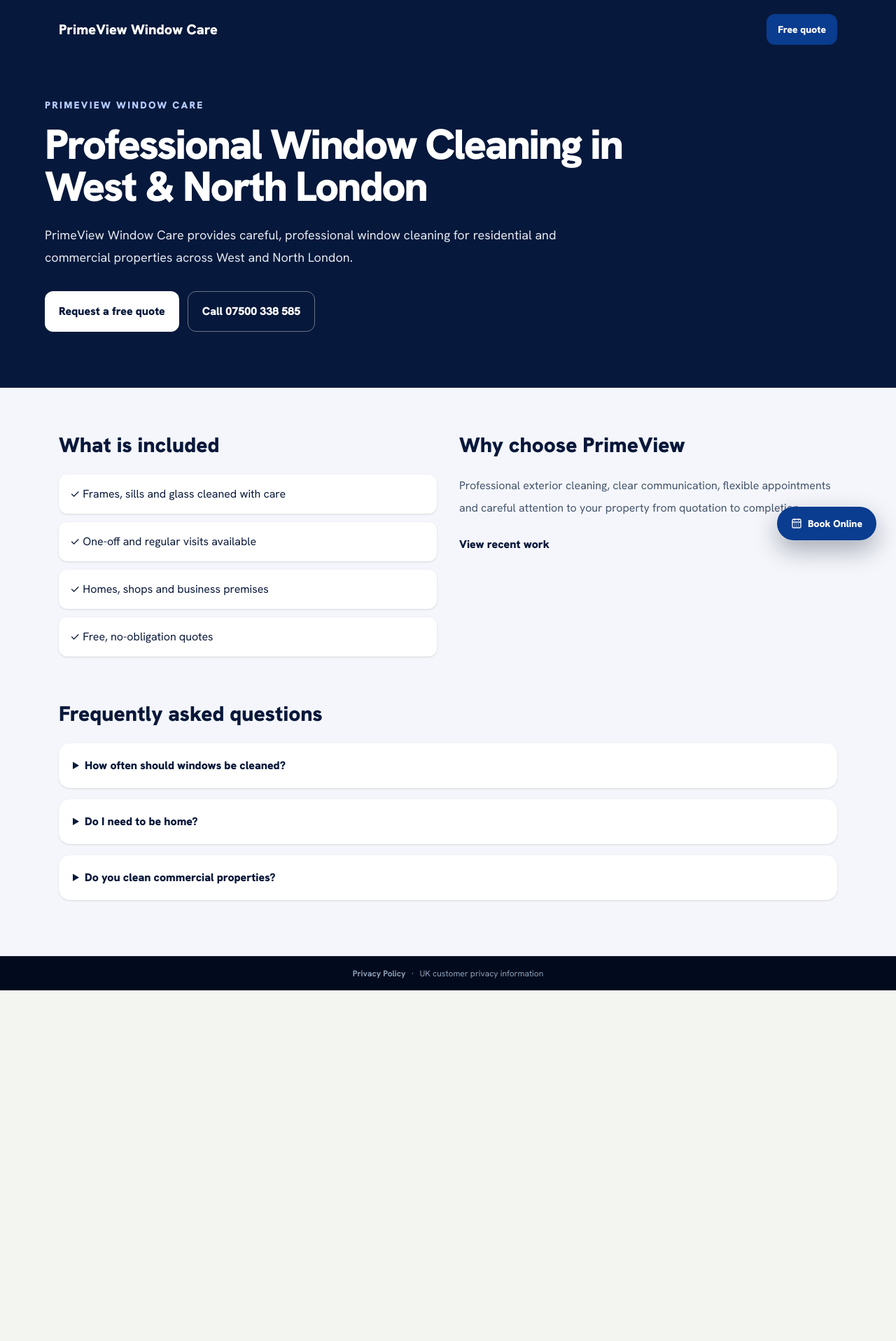
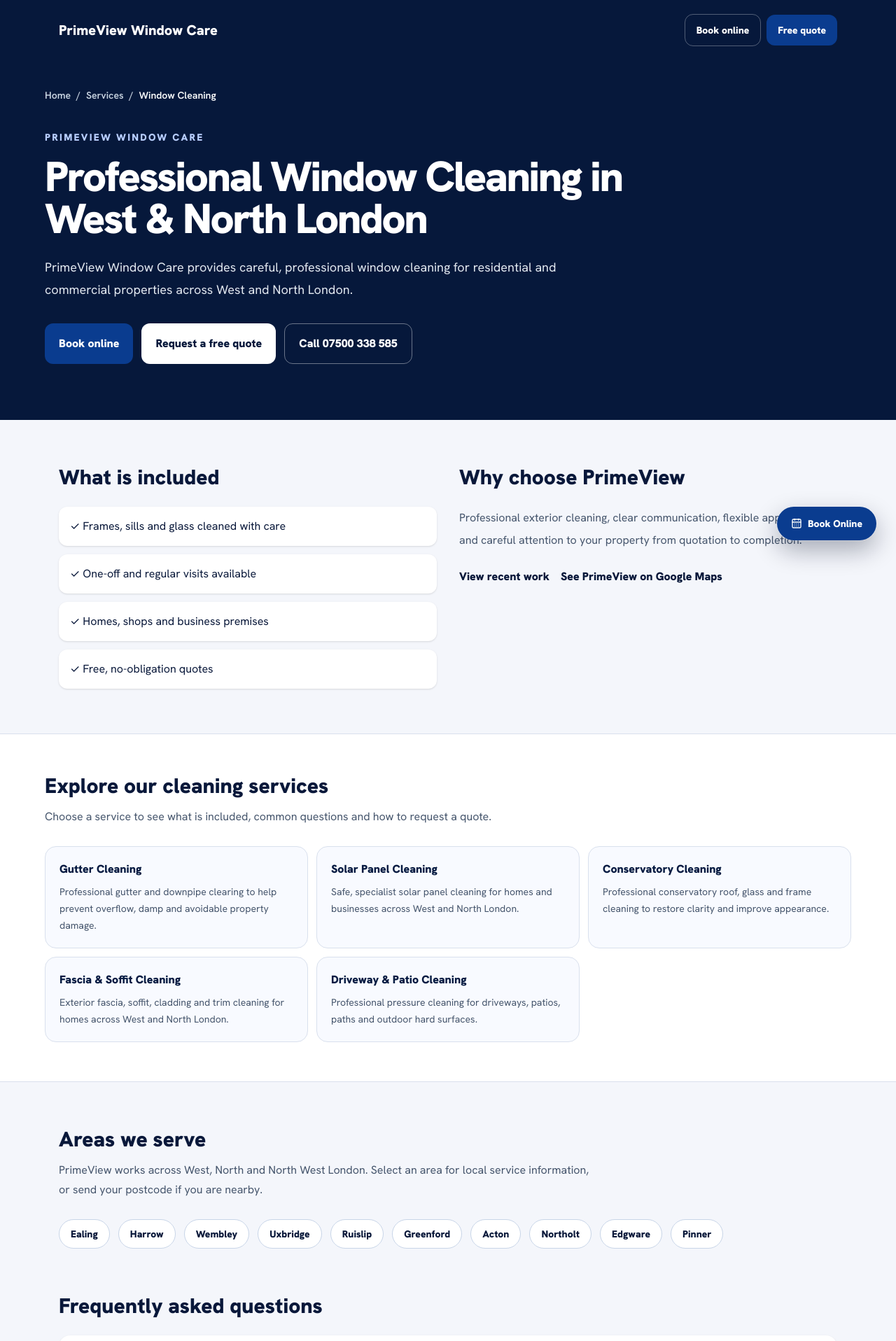
Before and after one commit to ibboabdoli-ai/Proffera, a Next.js app: page /demo/primeview/seo/window-cleaning in a window 1280 px wide. Shown: the top 1916 px of the page at 70% size. Before the commit the page ends 1415 px from the top, so only its background shows below. Built offline with nearby package versions, Linux system fonts and the light colour scheme.

Commit message:
seo: strengthen PrimeView service and area landing pages

```diff
--- a/src/app/demo/primeview/seo/[slug]/page.tsx
+++ b/src/app/demo/primeview/seo/[slug]/page.tsx
@@ -18,14 +18,46 @@ export async function generateMetadata({ params }: PageProps): Promise<Metadata>
 
   if (service) {
     const canonical = `${primeViewSite.origin}/services/${service.slug}`;
-    return { title: service.title, description: service.description, alternates: { canonical }, openGraph: { title: service.title, description: service.description, url: canonical, type: "website" } };
+    const title = `${service.name} in West & North London | PrimeView Window Care`;
+    return {
+      metadataBase: new URL(primeViewSite.origin),
+      title: { absolute: title },
+      description: service.description,
+      alternates: { canonical },
+      robots: { index: true, follow: true },
+      openGraph: {
+        title,
+        description: service.description,
+        url: canonical,
+        siteName: primeViewSite.name,
+        locale: "en_GB",
+        type: "website",
+        images: [{ url: primeViewSite.openGraphImageUrl, width: 1200, height: 630, alt: `${service.name} by PrimeView Window Care` }],
+      },
+      twitter: { card: "summary_large_image", title, description: service.description, images: [primeViewSite.openGraphImageUrl] },
+    };
   }
 
   if (area) {
-    const title = `Window & Exterior Cleaning in ${area.name} | PrimeView`;
-    const description = `Professional window, gutter, conservatory, fascia, solar panel and patio cleaning in ${area.name} and nearby ${area.region} areas.`;
+    const title = `Window Cleaning in ${area.name} | PrimeView Window Care`;
     const canonical = `${primeViewSite.origin}/areas/${area.slug}`;
-    return { title, description, alternates: { canonical }, openGraph: { title, description, url: canonical, type: "website" } };
+    return {
+      metadataBase: new URL(primeViewSite.origin),
+      title: { absolute: title },
+      description: area.description,
+      alternates: { canonical },
+      robots: { index: true, follow: true },
+      openGraph: {
+        title,
+        description: area.description,
+        url: canonical,
+        siteName: primeViewSite.name,
+        locale: "en_GB",
+        type: "website",
+        images: [{ url: primeViewSite.openGraphImageUrl, width: 1200, height: 630, alt: `PrimeView Window Care in ${area.name}` }],
+      },
+      twitter: { card: "summary_large_image", title, description: area.description, images: [primeViewSite.openGraphImageUrl] },
+    };
   }
 
   return {};
@@ -38,19 +70,152 @@ export default async function PrimeViewSeoPage({ params }: PageProps) {
   if (!service && !area) notFound();
 
   const title = service ? service.title : `Window & Exterior Cleaning in ${area!.name}`;
-  const intro = service ? service.intro : `PrimeView Window Care serves homes and businesses across ${area!.name} and nearby ${area!.region} areas. We provide reliable exterior cleaning with clear communication and free, no-obligation quotes.`;
-  const bullets = service ? service.bullets : ["Window cleaning", "Gutter and downpipe cleaning", "Conservatory, fascia and soffit cleaning", "Solar panel, driveway and patio cleaning"];
-  const faq = service ? service.faq : [[`Do you cover all of ${area!.name}?`, `We serve ${area!.name} and nearby areas, subject to scheduling and access.`], ["Can I request several services together?", "Yes. Multiple exterior-cleaning services can be included in one quotation."], ["How do I get a quote?", "Use the online quote form, call or message PrimeView with your address and the services required."]] as const;
-  const canonical = service ? `/services/${service.slug}` : `/areas/${area!.slug}`;
-  const jsonLd = JSON.stringify({ "@context": "https://schema.org", "@type": "Service", name: title, provider: { "@type": "ProfessionalService", name: primeViewSite.name, url: primeViewSite.canonicalUrl, telephone: primeViewSite.telephone }, areaServed: area?.name ?? ["West London", "North London"], url: `${primeViewSite.origin}${canonical}` }).replace(/</g, "\\u003c");
+  const intro = service ? service.intro : area!.intro;
+  const bullets = service ? service.bullets : area!.bullets;
+  const faq = service ? service.faq : area!.faq;
+  const canonicalPath = service ? `/services/${service.slug}` : `/areas/${area!.slug}`;
+  const canonicalUrl = `${primeViewSite.origin}${canonicalPath}`;
+  const breadcrumbLabel = service ? service.name : area!.name;
+  const serviceName = service?.name ?? `Exterior Cleaning in ${area!.name}`;
+
+  const jsonLd = JSON.stringify({
+    "@context": "https://schema.org",
+    "@graph": [
+      {
+        "@type": "WebPage",
+        "@id": `${canonicalUrl}#webpage`,
+        url: canonicalUrl,
+        name: title,
+        description: service?.description ?? area!.description,
+        inLanguage: "en-GB",
+        isPartOf: { "@id": `${primeViewSite.canonicalUrl}#website` },
+        about: { "@id": `${canonicalUrl}#service` },
+      },
+      {
+        "@type": "Service",
+        "@id": `${canonicalUrl}#service`,
+        name: serviceName,
+        description: service?.description ?? area!.description,
+        url: canonicalUrl,
+        provider: { "@id": `${primeViewSite.canonicalUrl}#business` },
+        areaServed: area
+          ? { "@type": "Place", name: `${area.name}, ${area.region}` }
+          : [
+              { "@type": "AdministrativeArea", name: "West London" },
+              { "@type": "AdministrativeArea", name: "North London" },
+            ],
+      },
+      {
+        "@type": "BreadcrumbList",
+        itemListElement: [
+          { "@type": "ListItem", position: 1, name: "Home", item: primeViewSite.canonicalUrl },
+          {
+            "@type": "ListItem",
+            position: 2,
+            name: service ? "Services" : "Service Areas",
+            item: `${primeViewSite.origin}/#${service ? "services" : "areas"}`,
+          },
+          { "@type": "ListItem", position: 3, name: breadcrumbLabel, item: canonicalUrl },
+        ],
+      },
+    ],
+  }).replace(/</g, "\\u003c");
+
+  const relatedServices = primeViewServicePages.filter((item) => item.slug !== service?.slug);
+  const relatedAreas = primeViewAreaPages.filter((item) => item.slug !== area?.slug);
 
   return (
     <main className="min-h-screen bg-[#f4f6fb] text-[#09183a]">
       <script type="application/ld+json" dangerouslySetInnerHTML={{ __html: jsonLd }} />
-      <header className="bg-[#06183b] text-white"><div className="mx-auto flex max-w-6xl items-center justify-between gap-4 px-5 py-5"><Link href="/" className="text-xl font-black text-white">PrimeView Window Care</Link><Link href="/#quote" className="shrink-0 rounded-xl bg-[#0a3c8f] px-4 py-3 text-sm font-black text-white">Free quote</Link></div></header>
-      <section className="bg-[#06183b] px-5 pb-20 pt-14 text-white"><div className="mx-auto max-w-6xl"><p className="text-sm font-black uppercase tracking-[.16em] text-[#b8ceff]">PrimeView Window Care</p><h1 className="mt-4 max-w-4xl text-4xl font-black tracking-[-.04em] sm:text-6xl">{title}</h1><p className="mt-6 max-w-3xl text-lg leading-8 text-slate-200">{intro}</p><div className="mt-8 flex flex-col gap-3 sm:flex-row"><Link href="/#quote" className="inline-flex min-h-14 items-center justify-center rounded-xl bg-white px-5 py-4 text-center font-black !text-[#06183b]" style={{ color: "#06183b" }}>Request a free quote</Link><a href={`tel:${primeViewSite.telephone}`} className="inline-flex min-h-14 items-center justify-center rounded-xl border border-white/40 px-5 py-4 text-center font-black !text-white" style={{ color: "#ffffff" }}>Call {primeViewSite.telephoneDisplay}</a></div></div></section>
-      <section className="mx-auto grid max-w-6xl gap-8 px-5 py-16 lg:grid-cols-2"><div><h2 className="text-3xl font-black">What is included</h2><ul className="mt-6 space-y-3">{bullets.map((item) => <li key={item} className="rounded-xl bg-white p-4 shadow-sm">✓ {item}</li>)}</ul></div><div><h2 className="text-3xl font-black">Why choose PrimeView</h2><p className="mt-6 leading-8 text-slate-600">Professional exterior cleaning, clear communication, flexible appointments and careful attention to your property from quotation to completion.</p><Link href="/gallery" className="mt-6 inline-block font-black text-[#0a3c8f] underline underline-offset-4">View recent work</Link></div></section>
-      <section className="mx-auto max-w-6xl px-5 pb-20"><h2 className="text-3xl font-black">Frequently asked questions</h2><div className="mt-6 grid gap-4">{faq.map(([question, answer]) => <details key={question} className="rounded-2xl bg-white p-5 shadow-sm"><summary className="cursor-pointer font-black">{question}</summary><p className="mt-3 leading-7 text-slate-600">{answer}</p></details>)}</div></section>
+
+      <header className="bg-[#06183b] text-white">
+        <div className="mx-auto flex max-w-6xl items-center justify-between gap-4 px-5 py-5">
+          <Link href="/" className="text-xl font-black text-white">PrimeView Window Care</Link>
+          <div className="flex items-center gap-2">
+            <Link href="/booking" className="hidden rounded-xl border border-white/30 px-4 py-3 text-sm font-black text-white sm:inline-flex">Book online</Link>
+            <Link href="/#quote" className="shrink-0 rounded-xl bg-[#0a3c8f] px-4 py-3 text-sm font-black text-white">Free quote</Link>
+          </div>
+        </div>
+      </header>
+
+      <section className="bg-[#06183b] px-5 pb-20 pt-10 text-white">
+        <div className="mx-auto max-w-6xl">
+          <nav aria-label="Breadcrumb" className="flex flex-wrap items-center gap-2 text-sm font-semibold text-slate-300">
+            <Link href="/" className="hover:text-white">Home</Link><span aria-hidden="true">/</span>
+            <a href={`/#${service ? "services" : "areas"}`} className="hover:text-white">{service ? "Services" : "Service Areas"}</a><span aria-hidden="true">/</span>
+            <span className="text-white">{breadcrumbLabel}</span>
+          </nav>
+          <p className="mt-10 text-sm font-black uppercase tracking-[.16em] text-[#b8ceff]">PrimeView Window Care</p>
+          <h1 className="mt-4 max-w-4xl text-4xl font-black tracking-[-.04em] sm:text-6xl">{title}</h1>
+          <p className="mt-6 max-w-3xl text-lg leading-8 text-slate-200">{intro}</p>
+          <div className="mt-8 flex flex-col gap-3 sm:flex-row">
+            <Link href="/booking" className="inline-flex min-h-14 items-center justify-center rounded-xl bg-[#0a3c8f] px-5 py-4 text-center font-black !text-white" style={{ color: "#ffffff" }}>Book online</Link>
+            <Link href="/#quote" className="inline-flex min-h-14 items-center justify-center rounded-xl bg-white px-5 py-4 text-center font-black !text-[#06183b]" style={{ color: "#06183b" }}>Request a free quote</Link>
+            <a href={`tel:${primeViewSite.telephone}`} className="inline-flex min-h-14 items-center justify-center rounded-xl border border-white/40 px-5 py-4 text-center font-black !text-white" style={{ color: "#ffffff" }}>Call {primeViewSite.telephoneDisplay}</a>
+          </div>
+        </div>
+      </section>
+
+      <section className="mx-auto grid max-w-6xl gap-8 px-5 py-16 lg:grid-cols-2">
+        <div>
+          <h2 className="text-3xl font-black">What is included</h2>
+          <ul className="mt-6 space-y-3">{bullets.map((item) => <li key={item} className="rounded-xl bg-white p-4 shadow-sm">✓ {item}</li>)}</ul>
+        </div>
+        <div>
+          <h2 className="text-3xl font-black">Why choose PrimeView</h2>
+          <p className="mt-6 leading-8 text-slate-600">Professional exterior cleaning, clear communication, flexible appointments and careful attention to your property from quotation to completion.</p>
+          <div className="mt-6 flex flex-wrap gap-4">
+            <Link href="/gallery" className="font-black text-[#0a3c8f] underline underline-offset-4">View recent work</Link>
+            <a href={primeViewSite.googleMapsUrl} target="_blank" rel="noreferrer" className="font-black text-[#0a3c8f] underline underline-offset-4">See PrimeView on Google Maps</a>
+          </div>
+        </div>
+      </section>
+
+      <section className="border-y border-[#d9e0ed] bg-white px-5 py-14">
+        <div className="mx-auto max-w-6xl">
+          <h2 className="text-3xl font-black">Explore our cleaning services</h2>
+          <p className="mt-3 max-w-3xl leading-7 text-slate-600">Choose a service to see what is included, common questions and how to request a quote.</p>
+          <div className="mt-7 grid gap-3 sm:grid-cols-2 lg:grid-cols-3">
+            {relatedServices.map((item) => (
+              <Link key={item.slug} href={`/services/${item.slug}`} className="rounded-2xl border border-[#d9e0ed] bg-[#f8faff] p-5 transition hover:border-[#8fa9d8] hover:bg-white">
+                <span className="font-black text-[#071b42]">{item.name}</span>
+                <span className="mt-2 block text-sm leading-6 text-slate-600">{item.description}</span>
+              </Link>
+            ))}
+          </div>
+        </div>
+      </section>
+
+      <section className="mx-auto max-w-6xl px-5 py-16">
+        <h2 className="text-3xl font-black">Areas we serve</h2>
+        <p className="mt-3 max-w-3xl leading-7 text-slate-600">PrimeView works across West, North and North West London. Select an area for local service information, or send your postcode if you are nearby.</p>
+        <div className="mt-7 flex flex-wrap gap-3">
+          {relatedAreas.map((item) => (
+            <Link key={item.slug} href={`/areas/${item.slug}`} className="rounded-full border border-[#c8d5e8] bg-white px-4 py-2.5 text-sm font-black text-[#0a3c8f] hover:border-[#7798ca]">
+              {item.name}
+            </Link>
+          ))}
+        </div>
+      </section>
+
+      <section className="mx-auto max-w-6xl px-5 pb-20">
+        <h2 className="text-3xl font-black">Frequently asked questions</h2>
+        <div className="mt-6 grid gap-4">
+          {faq.map(([question, answer]) => (
+            <details key={question} className="rounded-2xl bg-white p-5 shadow-sm">
+              <summary className="cursor-pointer font-black">{question}</summary>
+              <p className="mt-3 leading-7 text-slate-600">{answer}</p>
+            </details>
+          ))}
+        </div>
+      </section>
+
+      <section className="bg-[#06183b] px-5 py-14 text-white">
+        <div className="mx-auto flex max-w-6xl flex-col justify-between gap-6 md:flex-row md:items-center">
+          <div><h2 className="text-3xl font-black">Ready to get a quote?</h2><p className="mt-2 text-slate-300">Tell PrimeView what needs cleaning and where the property is located.</p></div>
+          <div className="flex flex-wrap gap-3"><Link href="/booking" className="rounded-xl bg-[#0a3c8f] px-5 py-3.5 font-black text-white">Book online</Link><Link href="/#quote" className="rounded-xl bg-white px-5 py-3.5 font-black text-[#06183b]">Free quote</Link></div>
+        </div>
+      </section>
     </main>
   );
 }
```
